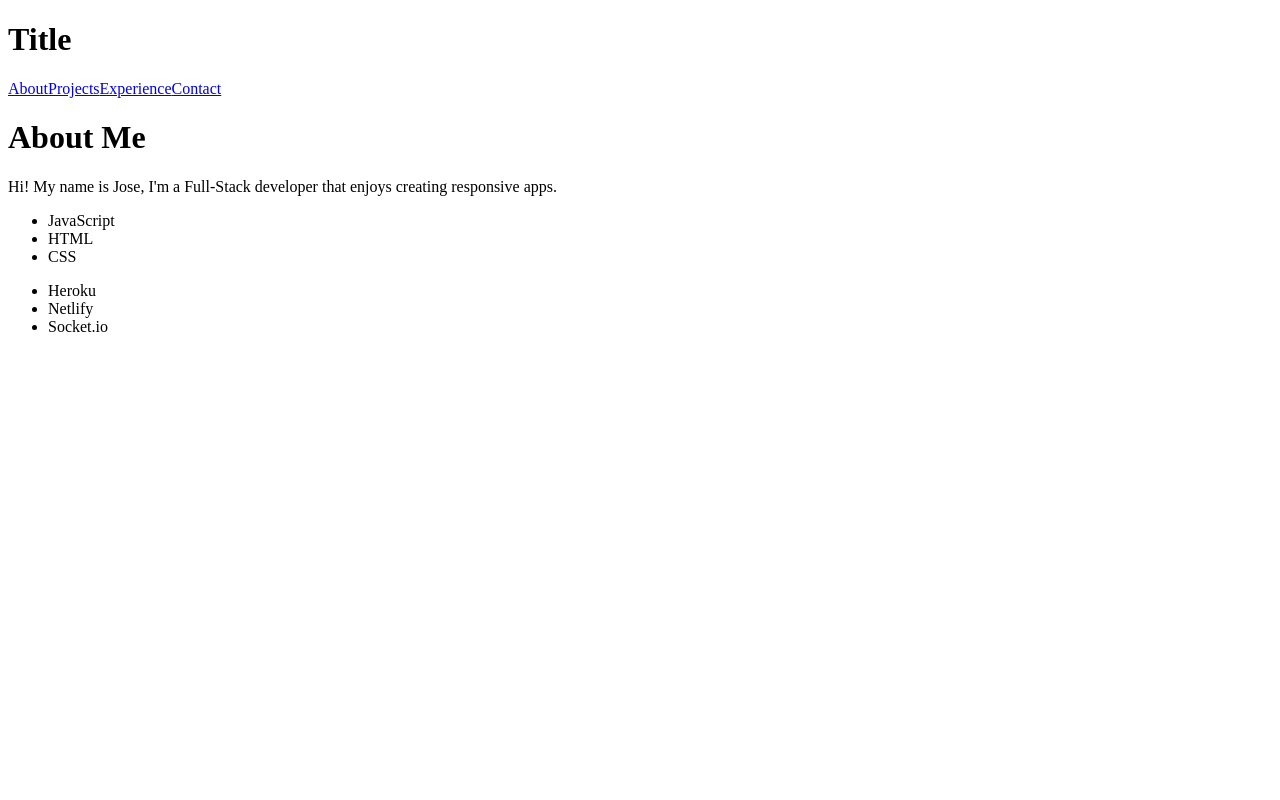
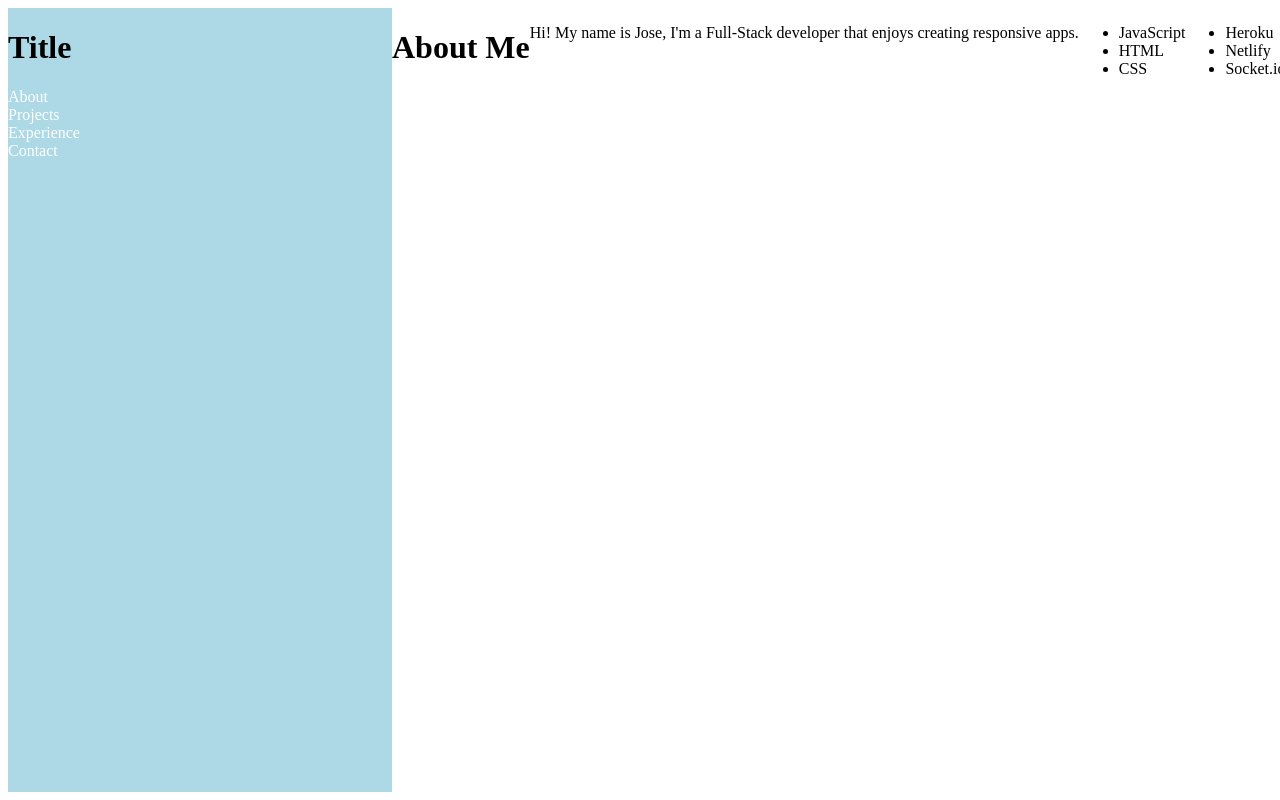
Before and after one commit to jaojeda/portfolio, a React app: page /about in a window 1280 px wide. Built offline with nearby package versions, Linux system fonts and the light colour scheme.

Commit message:
imported styles

```diff
--- a/src/components/App.js
+++ b/src/components/App.js
@@ -8,7 +8,6 @@ import Header from './Header/Header';
 import Home from './Home/Home';
 import About from './About/About';
 import Projects from './Projects/Projects';
-
 
 export default function App() {
   return (
--- a/src/components/Header/Header.js
+++ b/src/components/Header/Header.js
@@ -1,8 +1,9 @@
 import React from 'react';
 import { Link } from 'react-router-dom';
+import styles from './Header.css';
 
 const Header = () => (
-  <header>
+  <header className={styles.Header} >
     <h1>Title</h1>
     <nav>
       <Link to="/about">About</Link>
--- a/src/index.js
+++ b/src/index.js
@@ -1,8 +1,8 @@
 import React from 'react';
 import { render } from 'react-dom';
 import App from './components/App';
-
+import styles from './components/App.css';
 render(
-  <App />,
+  <App classStyles={styles.App} />,
   document.getElementById('root')
 );
```
